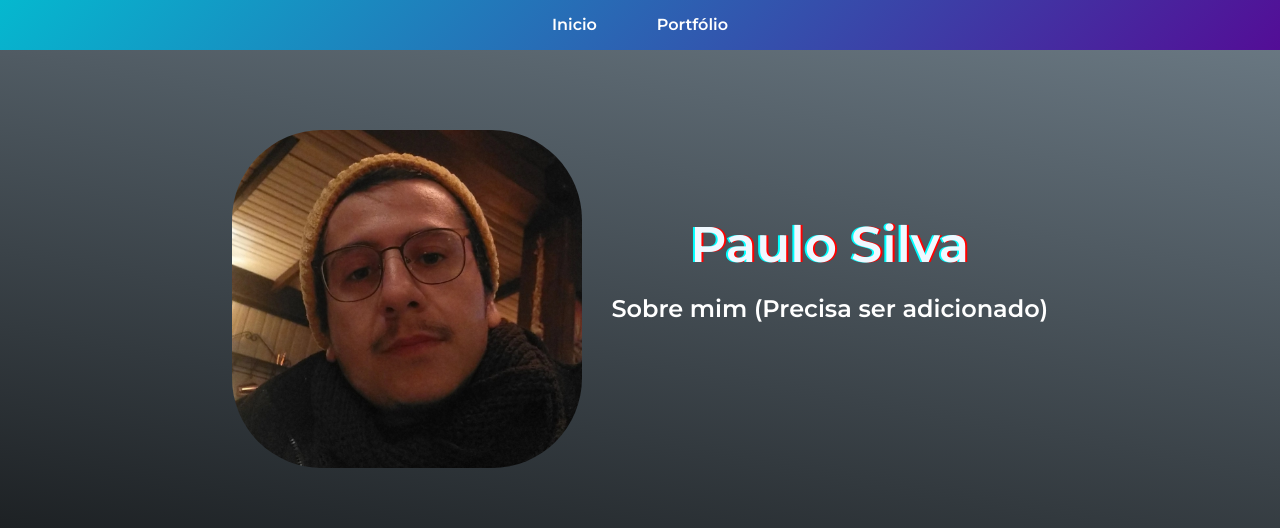
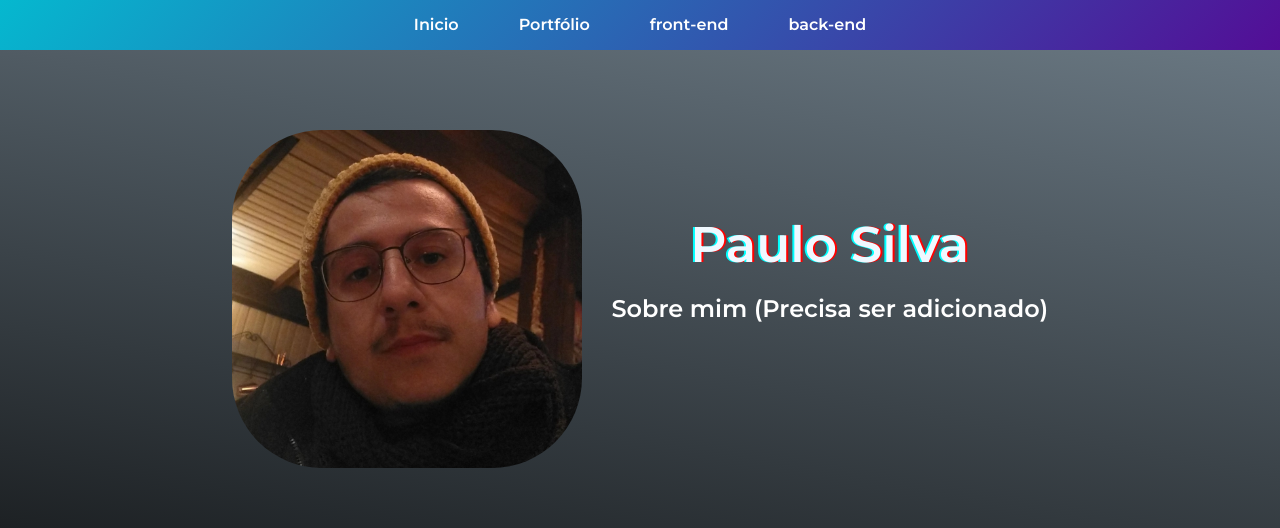
Before and after one commit to pwl1m/ifsc-exerc-portfolio, a plain HTML site: page index.html in a window 1280 px wide. Shown: the top 528 px of the page. Drawn offline with Linux system fonts and the light colour scheme.

Commit message:
add opcoes na navbar

```diff
--- a/index.html
+++ b/index.html
@@ -15,6 +15,8 @@
 		<ul>
 		<li><a href="index.html">Inicio</a></li>
 		<li><a href="portfolio.html">Portfólio</a></li>
+		<li><a href="portfolio.html">front-end</a></li>
+		<li><a href="portfolio.html">back-end</a></li>
 		<li id="threeline-icon" class="threeline-icon" onclick="openNav()">&#9776;</li>
 		</ul>
 	</div>
```
